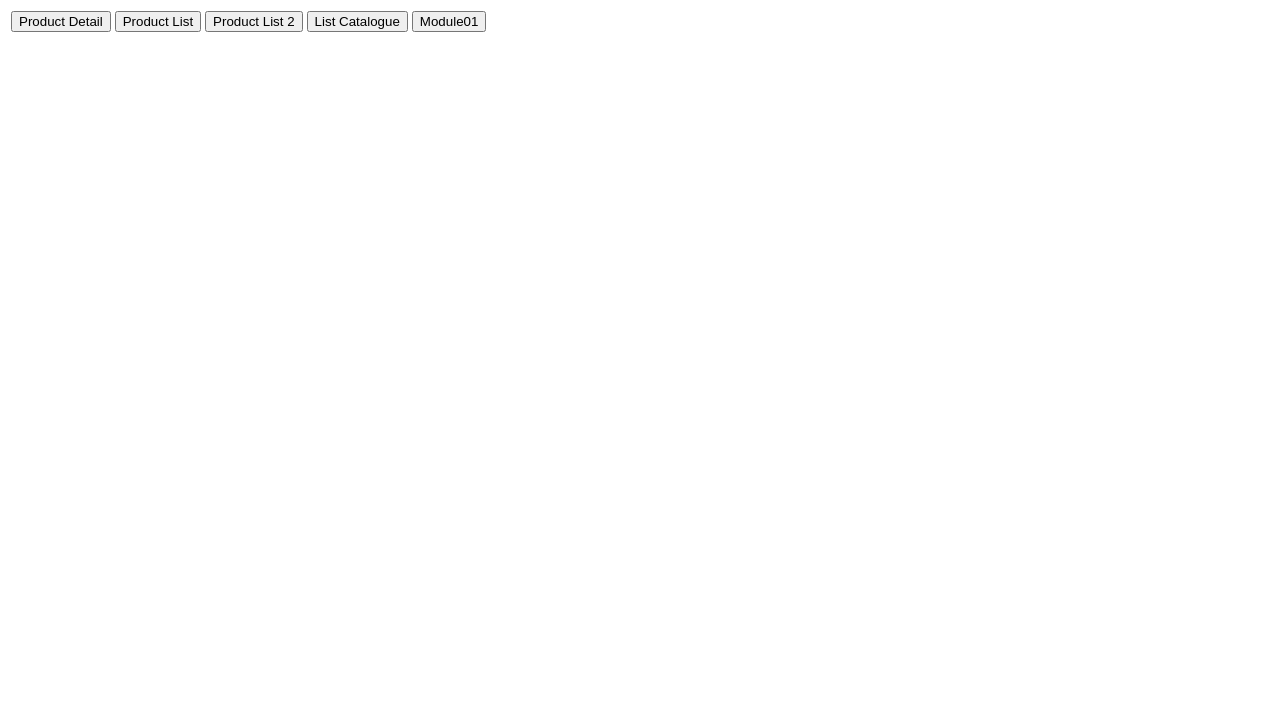
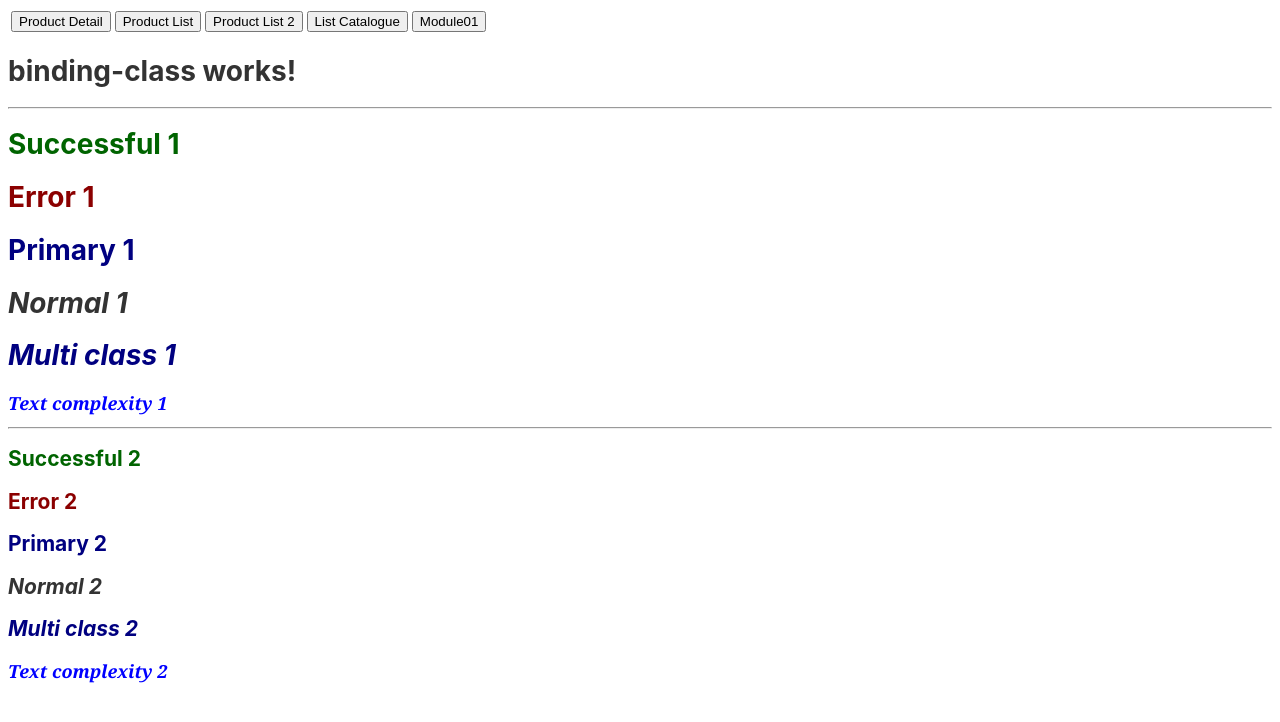
Before and after one commit to esvm4/222MI3002, an Angular app: page /binding-class in a window 1280 px wide. Before the commit this address led to /. Shown: the top 722 px of the page. Built offline with nearby package versions, Linux system fonts and the light colour scheme.

Commit message:
Module01/BindingClass.

```diff
--- a/src/app/app-routing.module.ts
+++ b/src/app/app-routing.module.ts
@@ -7,6 +7,7 @@ import { ProductComponent } from './product/product.component';
 import { MyComponentComponent } from './module01/my-component/my-component.component';
 import { BindingPropertyComponentComponent } from './module01/binding-property-component/binding-property-component.component';
 import { IndexComponent } from './module01/index/index.component';
+import { BindingClassComponent } from './module01/binding-class/binding-class.component';
 
 const routes: Routes = [
   {
@@ -37,6 +38,10 @@ const routes: Routes = [
     path: 'binding-property-component',
     component: BindingPropertyComponentComponent,
   },
+  {
+    path: 'binding-class',
+    component: BindingClassComponent,
+  },
 ];
 
 @NgModule({
@@ -53,4 +58,5 @@ export const RoutingComponent = [
   IndexComponent,
   MyComponentComponent,
   BindingPropertyComponentComponent,
+  BindingClassComponent,
 ];
--- a/src/app/app.module.ts
+++ b/src/app/app.module.ts
@@ -10,6 +10,7 @@ import { ListCatalogueComponent } from './list-catalogue/list-catalogue.componen
 import { MyComponentComponent } from './module01/my-component/my-component.component';
 import { BindingPropertyComponentComponent } from './module01/binding-property-component/binding-property-component.component';
 import { IndexComponent } from './module01/index/index.component';
+import { BindingClassComponent } from './module01/binding-class/binding-class.component';
 
 @NgModule({
   declarations: [
@@ -22,6 +23,7 @@ import { IndexComponent } from './module01/index/index.component';
     MyComponentComponent,
     BindingPropertyComponentComponent,
     IndexComponent,
+    BindingClassComponent,
   ],
   imports: [BrowserModule, AppRoutingModule],
   providers: [],
--- /dev/null
+++ b/src/app/module01/binding-class/binding-class.component.css
@@ -0,0 +1,19 @@
+.text-success {
+  color: darkgreen;
+}
+.text-error {
+  color: darkred;
+}
+.text-primary {
+  color: navy;
+}
+.text-normal {
+  font-style: italic;
+}
+.text-complexity {
+  font-weight: bold;
+  font-style: italic;
+  font-family: Cambria, Cochin, Georgia, Times, "Times New Roman", serif;
+  font-size: 18px;
+  color: blue;
+}
--- /dev/null
+++ b/src/app/module01/binding-class/binding-class.component.html
@@ -0,0 +1,18 @@
+<h1>binding-class works!</h1>
+<hr />
+
+<h1 [ngClass]="success">Successful 1</h1>
+<h1 [ngClass]="error">Error 1</h1>
+<h1 [ngClass]="primary">Primary 1</h1>
+<h1 [ngClass]="normal">Normal 1</h1>
+<h1 [ngClass]="multiClass">Multi class 1</h1>
+<h1 [ngClass]="complexity">Text complexity 1</h1>
+
+<hr />
+<h2 class="{{ success }}">Successful 2</h2>
+<h2 class="{{ error }}">Error 2</h2>
+<h2 class="{{ primary }}">Primary 2</h2>
+<h2 class="{{ normal }}">Normal 2</h2>
+<h2 class="{{ multiClass }}">Multi class 2</h2>
+
+<h1 class="{{ complexity }}">Text complexity 2</h1>
--- /dev/null
+++ b/src/app/module01/binding-class/binding-class.component.ts
@@ -0,0 +1,19 @@
+import { Component } from '@angular/core';
+
+@Component({
+  selector: 'app-binding-class',
+  templateUrl: './binding-class.component.html',
+  styleUrls: ['./binding-class.component.css'],
+})
+export class BindingClassComponent {
+  public success = 'text-success';
+  public error = 'text-error';
+  public primary = 'text-primary';
+  public normal = 'text-normal';
+  public multiClass = {
+    'text-primary': true,
+    'text-normal': true,
+    'text-error': true,
+  };
+  public complexity = 'text-complexity';
+}
--- a/src/app/module01/index/index.component.html
+++ b/src/app/module01/index/index.component.html
@@ -10,6 +10,9 @@
         Module01/PropertyBinding
       </button>
     </td>
+    <td>
+      <button routerLink="/binding-class">Module01/ClassBinding</button>
+    </td>
   </tr>
 </table>
 
```
Also changed, not shown: 1 other file (tests, documents, lock files or other folders).
